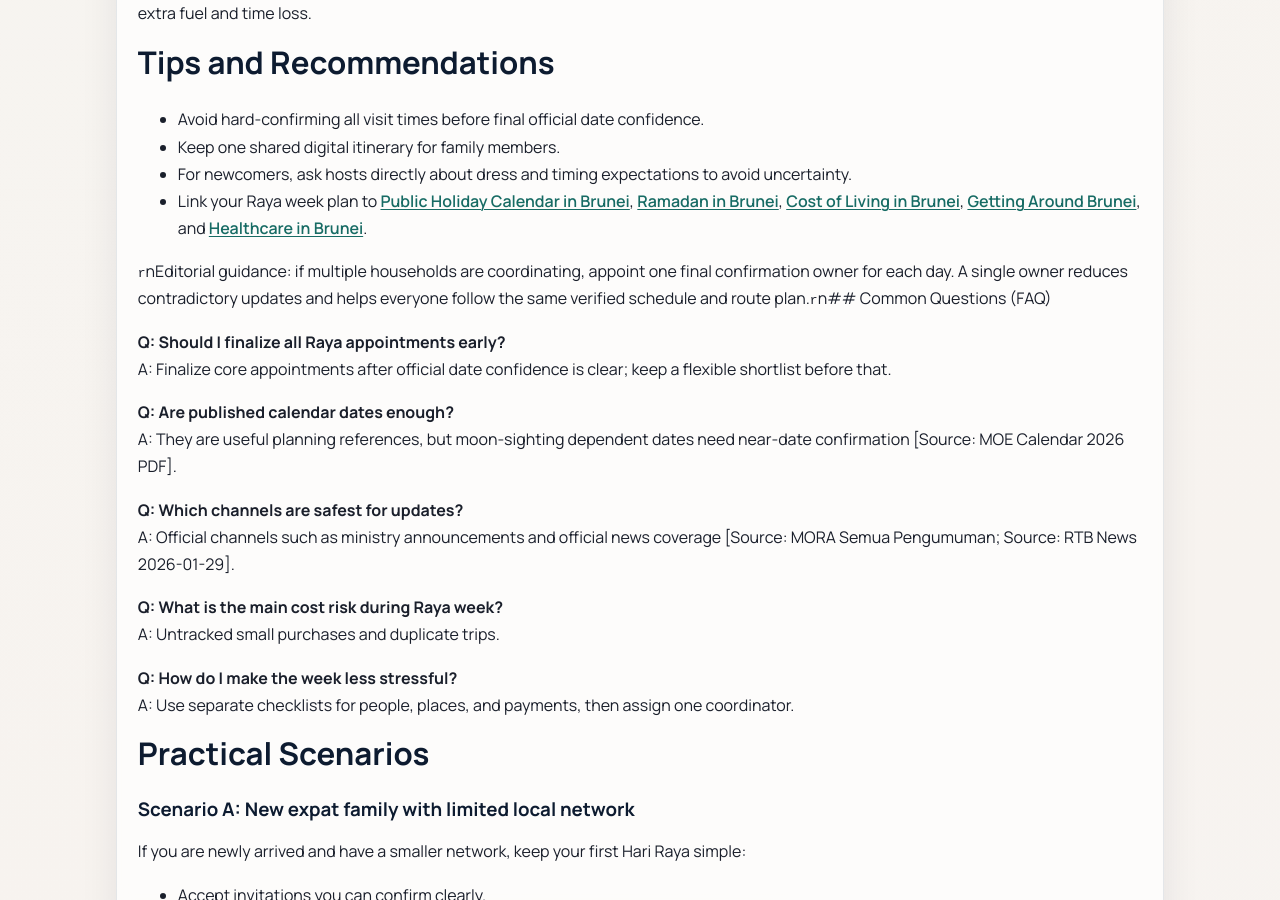
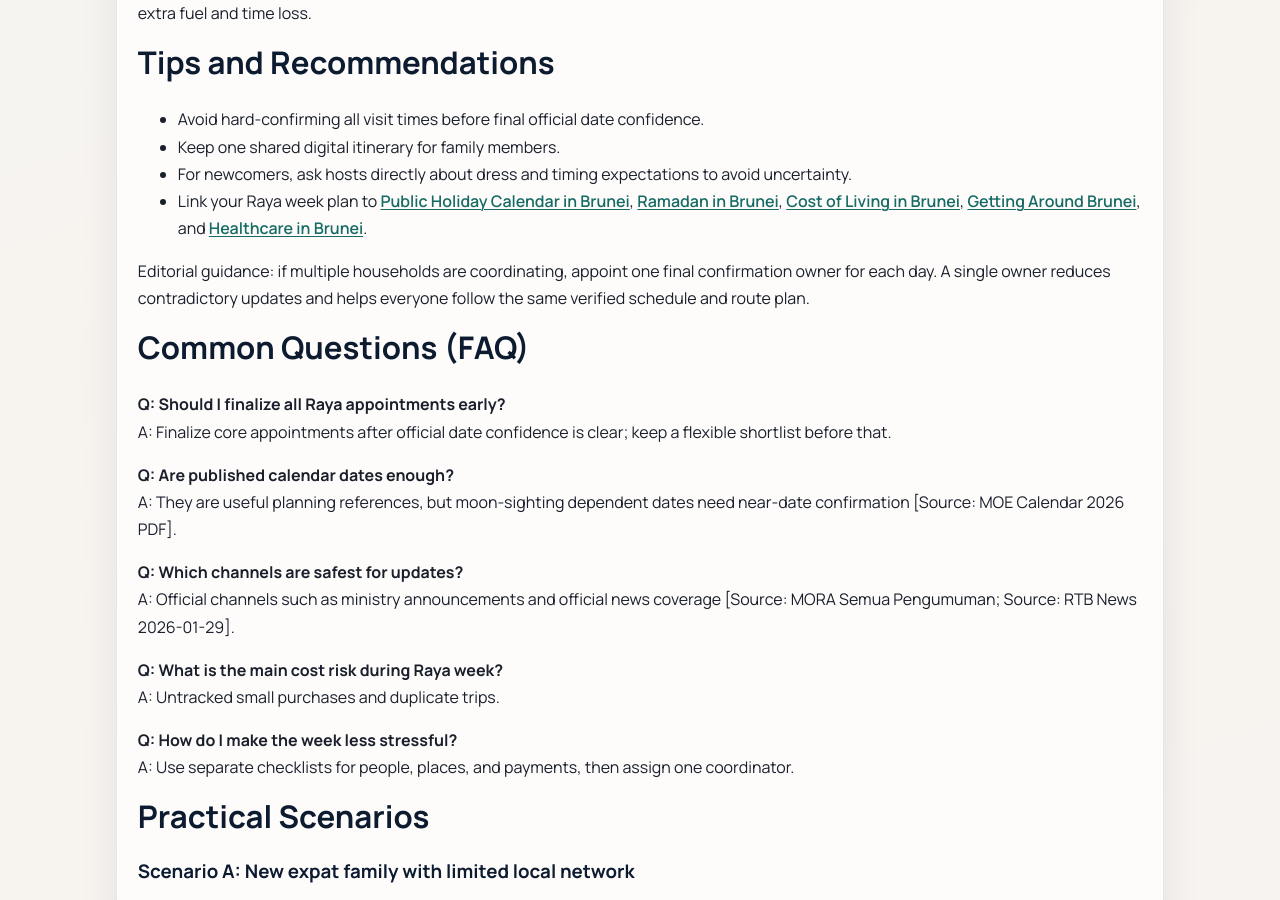
Before and after one commit to legendteddy/brunei-codex, a Jekyll site: the page built from _guides/hari-raya-guide-brunei.md, in a window 1280 px wide and 900 px high, scrolled down 3236 px. Built offline with Jekyll 4.4.1, drawn with Linux system fonts in a browser that asks for light colours.

```diff
--- a/_guides/hari-raya-guide-brunei.md
+++ b/_guides/hari-raya-guide-brunei.md
@@ -105,7 +105,9 @@ What this looks like: a medium-size hosting plan can stay controlled if menu com
 - For newcomers, ask hosts directly about dress and timing expectations to avoid uncertainty.
 - Link your Raya week plan to [Public Holiday Calendar in Brunei]({{ '/guides/public-holiday-calendar-brunei/' | relative_url }}), [Ramadan in Brunei]({{ '/guides/ramadan-guide-brunei/' | relative_url }}), [Cost of Living in Brunei]({{ '/guides/cost-of-living-brunei/' | relative_url }}), [Getting Around Brunei]({{ '/guides/getting-around-brunei-transport/' | relative_url }}), and [Healthcare in Brunei]({{ '/guides/healthcare-in-brunei/' | relative_url }}).
 
-`r`nEditorial guidance: if multiple households are coordinating, appoint one final confirmation owner for each day. A single owner reduces contradictory updates and helps everyone follow the same verified schedule and route plan.`r`n## Common Questions (FAQ)
+Editorial guidance: if multiple households are coordinating, appoint one final confirmation owner for each day. A single owner reduces contradictory updates and helps everyone follow the same verified schedule and route plan.
+
+## Common Questions (FAQ)
 
 **Q: Should I finalize all Raya appointments early?**
 A: Finalize core appointments after official date confidence is clear; keep a flexible shortlist before that.
```
Also changed, not shown: _guides/food-delivery-comparison-brunei.md (+1 -1 lines), _guides/public-holiday-calendar-brunei.md (+1 -1 lines).
